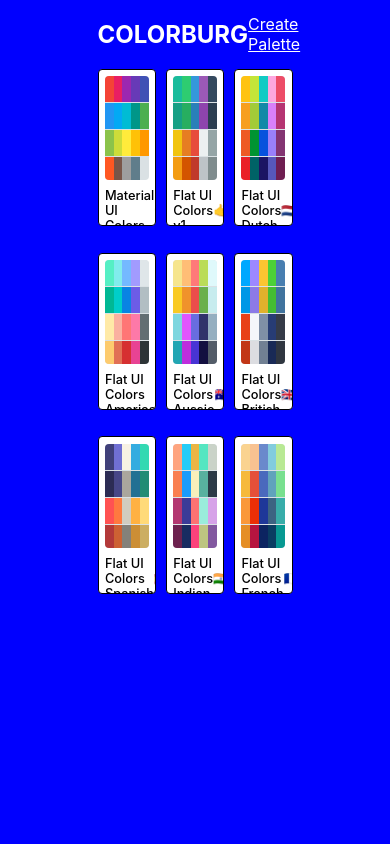
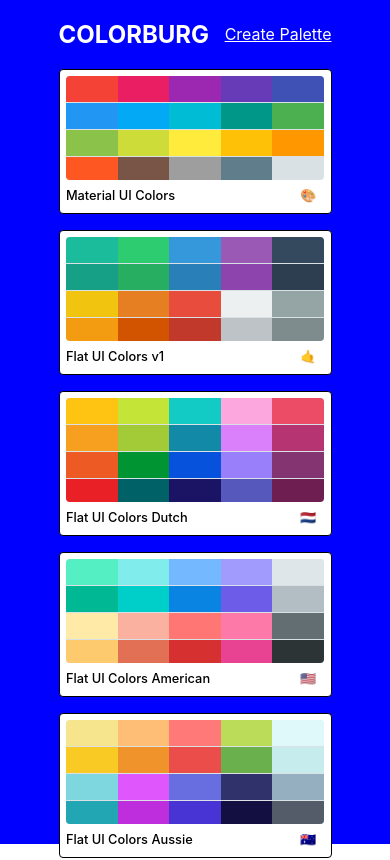
Before and after one commit to Roopin619/Colorburg, a React (Create React App) app: page / in a window 390 px wide. Shown: the top 860 px of the page. Built offline with nearby package versions, Linux system fonts and the light colour scheme.

Commit message:
Make PaletteList responsive

```diff
--- a/src/styles/PaletteListStyles.js
+++ b/src/styles/PaletteListStyles.js
@@ -1,3 +1,5 @@
+import sizes from './sizes';
+
 export default {
     root: {
         backgroundColor: "blue",
@@ -11,7 +13,10 @@
         display: "flex",
         alignItems: "flex-start",
         flexDirection: "column",
-        flexWrap: "wrap"
+        flexWrap: "wrap",
+        [sizes.down("lg")]: {
+            width: "70%"
+        }
     },
     nav: {
         display: "flex",
@@ -28,6 +33,13 @@
         width: "100%",
         display: "grid",
         gridTemplateColumns: "repeat(3, 30%)",
-        gridGap: "5%"
+        gridGap: "2rem",
+        [sizes.down("md")]: {
+            gridTemplateColumns: "repeat(2, 50%)"
+        },
+        [sizes.down("xs")]: {
+            gridTemplateColumns: "repeat(1, 100%)",
+            gridGap: "1rem"
+        }
     }
 };
```
